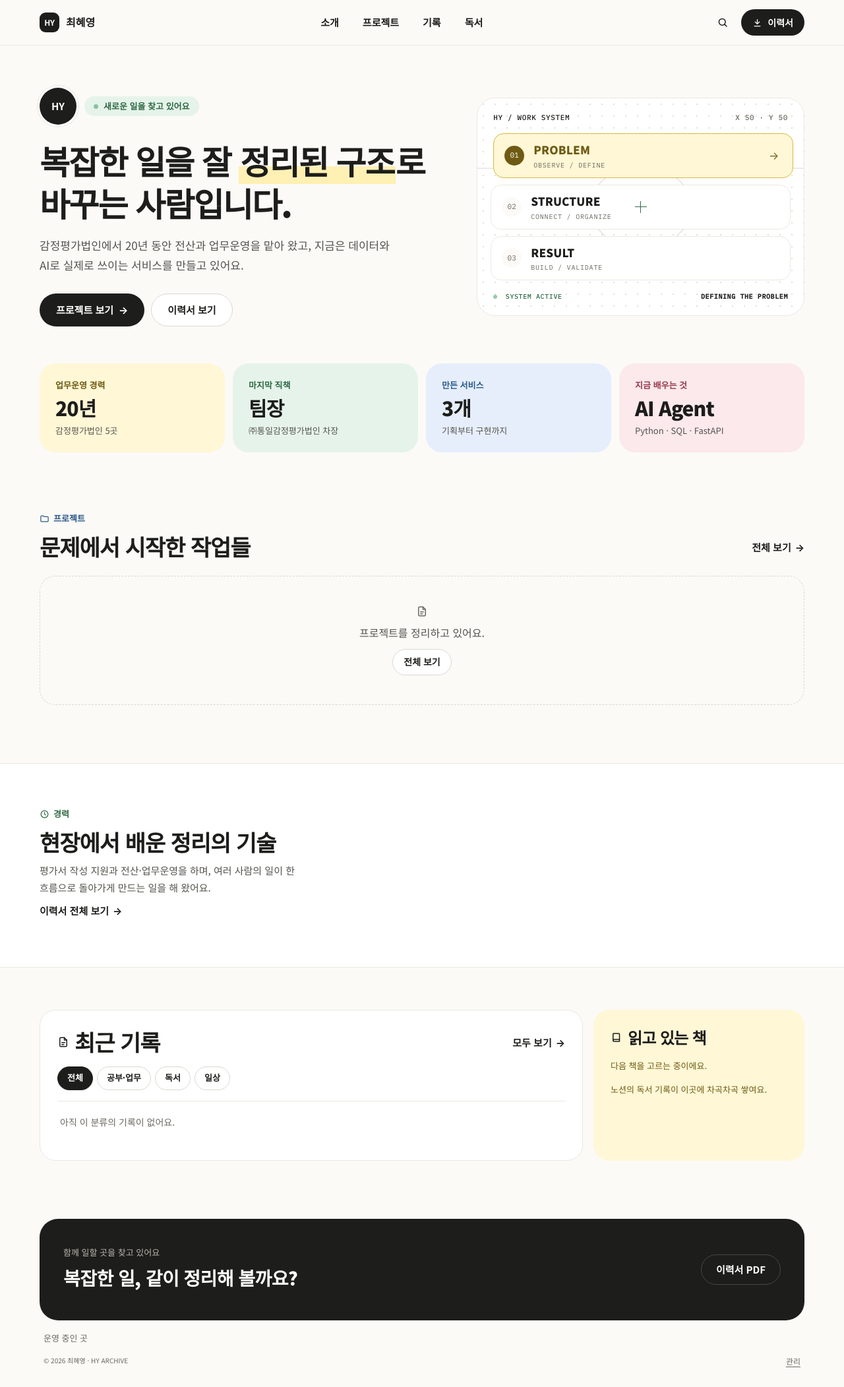
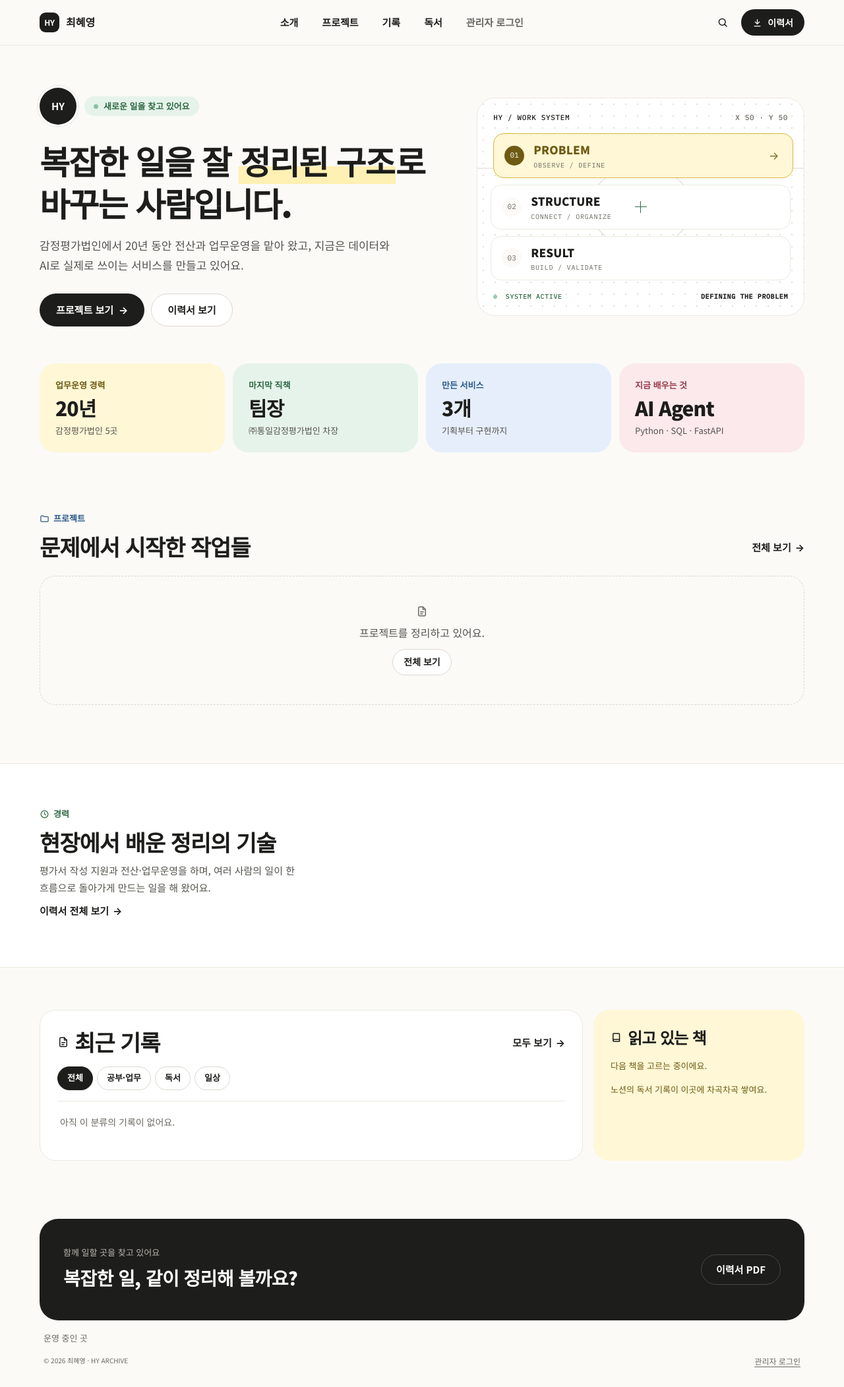
Before and after one commit to wndnsud-ui/portfolio, a Flask app: page / in a window 1280 px wide. Shown: the whole page at 66% size. Run offline with Flask 3, Linux system fonts and the light colour scheme; some libraries are stand-ins or nearby versions.

Commit message:
Show administrator login in site navigation and footer

```diff
--- a/templates/base.html
+++ b/templates/base.html
@@ -39,7 +39,11 @@
         {% for endpoint, label, active in nav_items %}
         <a href="{{ url_for(endpoint) }}"{% if active %} aria-current="page"{% endif %}>{{ label }}</a>
         {% endfor %}
-        {% if is_admin %}<a class="nav-admin" href="{{ url_for('admin.dashboard') }}">관리</a>{% endif %}
+        {% if is_admin %}
+        <a class="nav-admin" href="{{ url_for('admin.dashboard') }}">관리</a>
+        {% else %}
+        <a class="nav-admin" href="{{ url_for('admin.login') }}">관리자 로그인</a>
+        {% endif %}
       </nav>
       <div class="header-actions">
         <a class="icon-link" href="{{ url_for('search') }}" aria-label="검색">{{ icon('search', 18) }}</a>
@@ -65,7 +69,7 @@
       </div>
       <div class="footer-bottom">
         <small>© {{ now.year }} {{ profile.name if profile else '최혜영' }} · HY ARCHIVE</small>
-        <a href="{{ url_for('admin.dashboard') }}">관리</a>
+        <a href="{{ url_for('admin.dashboard') if is_admin else url_for('admin.login') }}">{{ '관리' if is_admin else '관리자 로그인' }}</a>
       </div>
     </div>
   </footer>
```
